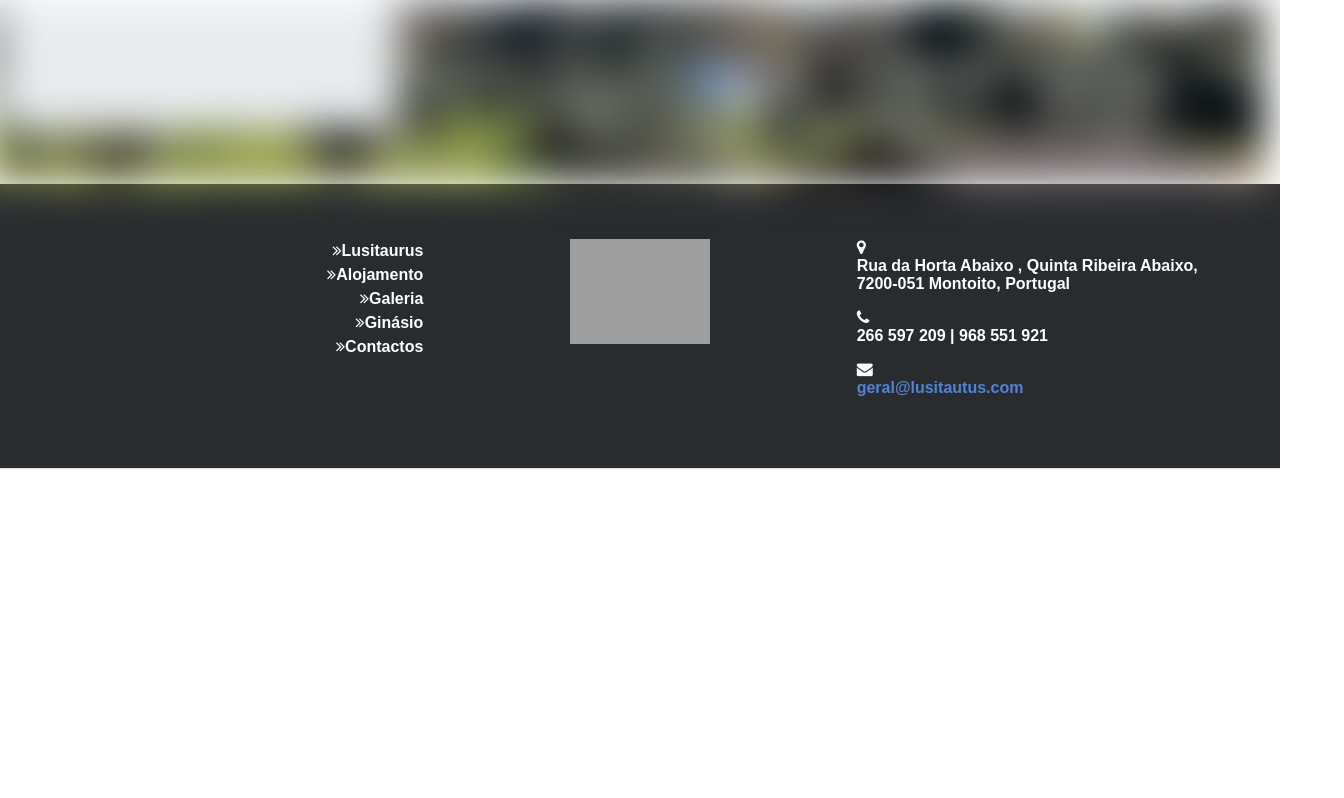
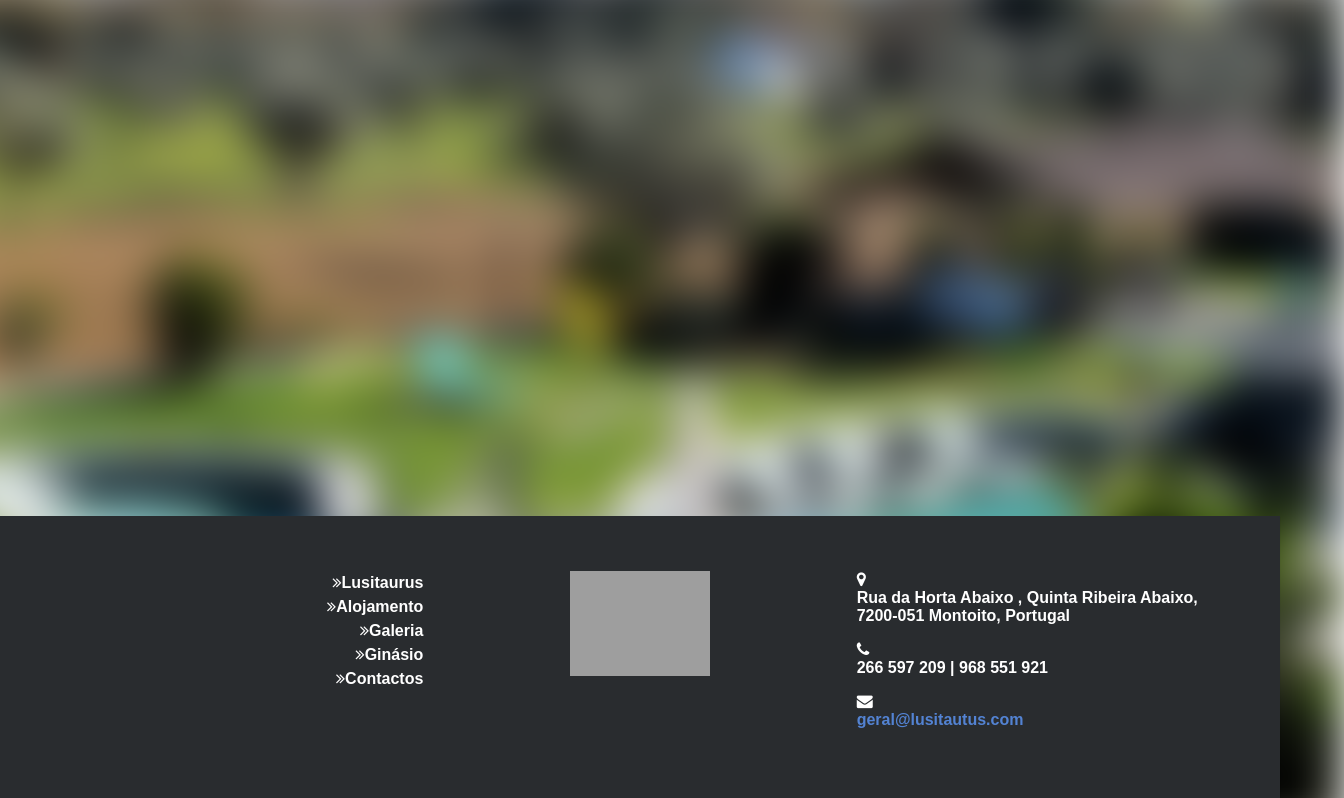
Before and after one commit to TiagoSousaDias/booking, an Angular app in the folder angular-src/: page /book in a window 1280 px wide. Shown: the top 798 px of the page, 1344 px wide, since content can reach past the window. Built offline with nearby package versions, Linux system fonts and the light colour scheme; grey boxes are pictures that could not be loaded.

Commit message:
Blur effect on book. Improved footer.

```diff
--- a/angular-src/src/app/components/book/book.component.css
+++ b/angular-src/src/app/components/book/book.component.css
@@ -1,13 +1,29 @@
 .row.book{
+  padding: 0;
+  margin: 0;
+}
+html{
+  background-color: #000 !important;
+}
+footer{
+  bottom:0px;
+  position: fixed;
+  width: 100%;
+}
+.background-image {
   display: block;
   background-image: url('/assets/img/2.jpg');
   background-size:cover;
   width: 100%;
   height: 100%;
-
+  background-size: 110%;
+transform: scale(1.1);
+  background-position: center;
   -webkit-filter: blur(20px);
   -moz-filter: blur(20px);
   -o-filter: blur(20px);
   -ms-filter: blur(20px);
   filter: blur(20px);
+  padding: 0;
+  margin: 0;
 }
--- a/angular-src/src/app/components/book/book.component.html
+++ b/angular-src/src/app/components/book/book.component.html
@@ -1,3 +1,4 @@
+<div class="background-image"></div>
 <div class="row book">
   <div class="col-sm-12 col-md-4">
     <div class="jumbotron">
@@ -8,4 +9,4 @@
     #list
   </div>
 </div>
-<app-footer></app-footer>
+<footer></footer>
--- a/angular-src/src/app/components/footer/footer.component.css
+++ b/angular-src/src/app/components/footer/footer.component.css
@@ -1,3 +1,7 @@
+footer{
+  bottom:0px;
+  position: fixed;
+}
 .footer {
     background-color: #292c2f;
     box-shadow: 0 1px 1px 0 rgba(0, 0, 0, 0.12);
--- a/angular-src/src/app/components/footer/footer.component.html
+++ b/angular-src/src/app/components/footer/footer.component.html
@@ -6,8 +6,20 @@
 
       </div>
       <div class="col-md-4">
-        <form class="" action="" method="post">
-
+        <form (submit)="onContactSubmit()">
+          <div class="form-group">
+            <label for="name">Nome:</label>
+            <input type="text" class="form-control" [(ngModel)]="name" name="name">
+          </div>
+          <div class="form-group">
+            <label for="email">Email</label>
+            <input type="text" class="form-control" [(ngModel)]="email" name="email">
+          </div>
+          <div class="form-group">
+            <label for="message">Mensagem</label>
+            <textarea class="form-control" [(ngModel)]="message" name="message" ></textarea>
+          </div>
+          <input type="submit" class="btn btn-primary" name="" value="Enviar">
         </form>
       </div>
     </div>
--- a/angular-src/src/app/components/footer/footer.component.ts
+++ b/angular-src/src/app/components/footer/footer.component.ts
@@ -2,7 +2,7 @@ import { Component, OnInit } from '@angular/core';
 import {Router} from '@angular/router';
 
 @Component({
-  selector: 'app-footer',
+  selector: 'footer',
   templateUrl: './footer.component.html',
   styleUrls: ['./footer.component.css']
 })
@@ -10,9 +10,14 @@ export class FooterComponent implements OnInit {
 
   constructor(private router:Router) { }
   isHome:any;
+  name:String;
+  email:String;
+  message:String;
   ngOnInit() {
    this.isHome = (this.router.url !='/'? false:true);
   //  this.isHome = this.router.url;
   }
+ onContactSubmit(){
 
+ }
 }
--- a/angular-src/src/app/components/home/home.component.css
+++ b/angular-src/src/app/components/home/home.component.css
@@ -1,3 +1,4 @@
+
 .container{
 height: 400px;
   width: 100%;
@@ -20,3 +21,8 @@ height: 400px
 .row{
     margin:0px;
 }
+footer{
+  bottom:0px;
+  /*position: fixed;*/
+    width: 100%;
+}
--- a/angular-src/src/app/components/home/home.component.html
+++ b/angular-src/src/app/components/home/home.component.html
@@ -16,3 +16,4 @@
     <p>{{gymText}}</p>
   </div>
 </div>
+<footer></footer>
--- a/angular-src/src/styles.css
+++ b/angular-src/src/styles.css
@@ -1,2 +1,5 @@
 /* You can add global styles to this file, and also import other style files */
 @import '~bootstrap/dist/css/bootstrap.min.css';
+html,body{
+  height: 100%;
+}
```
